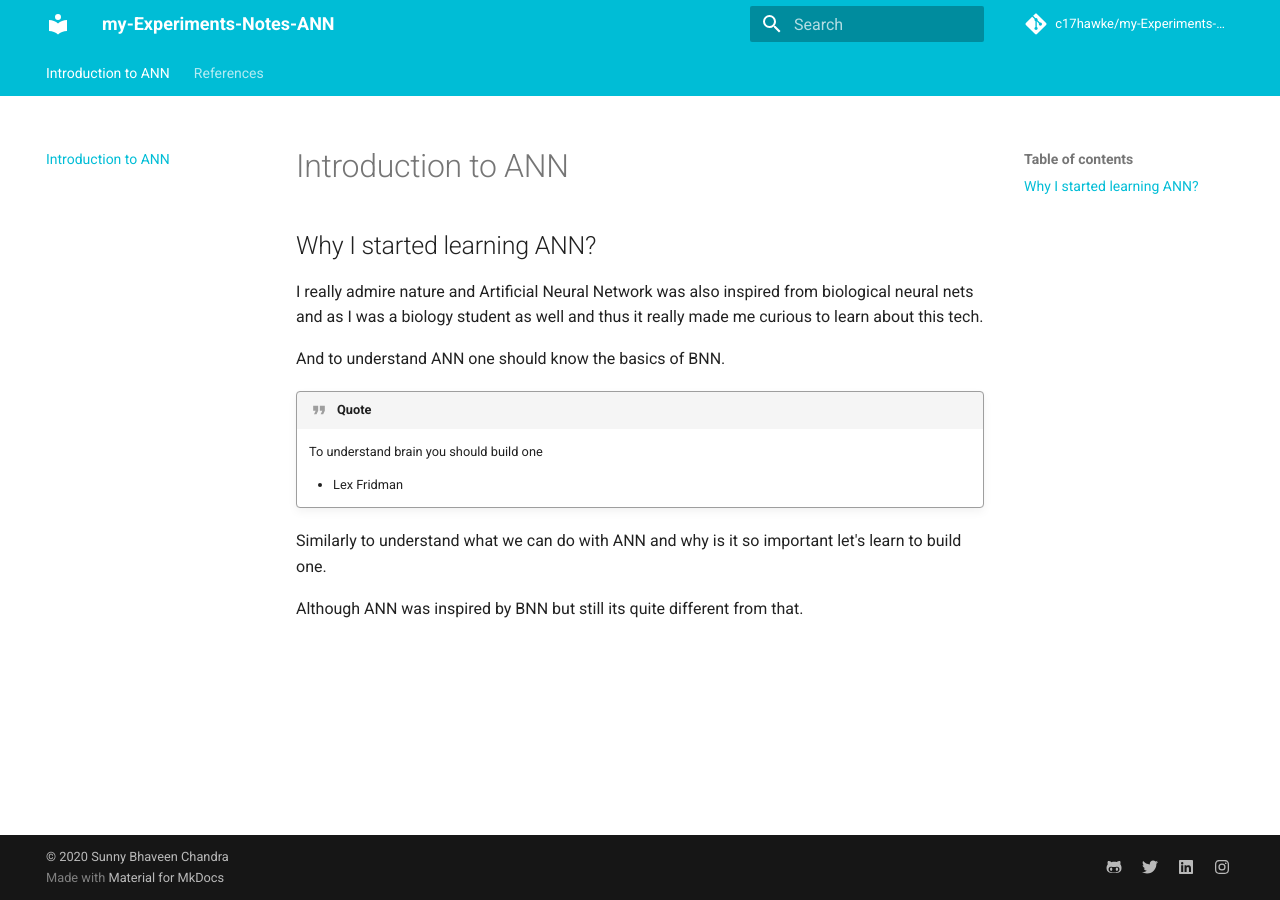
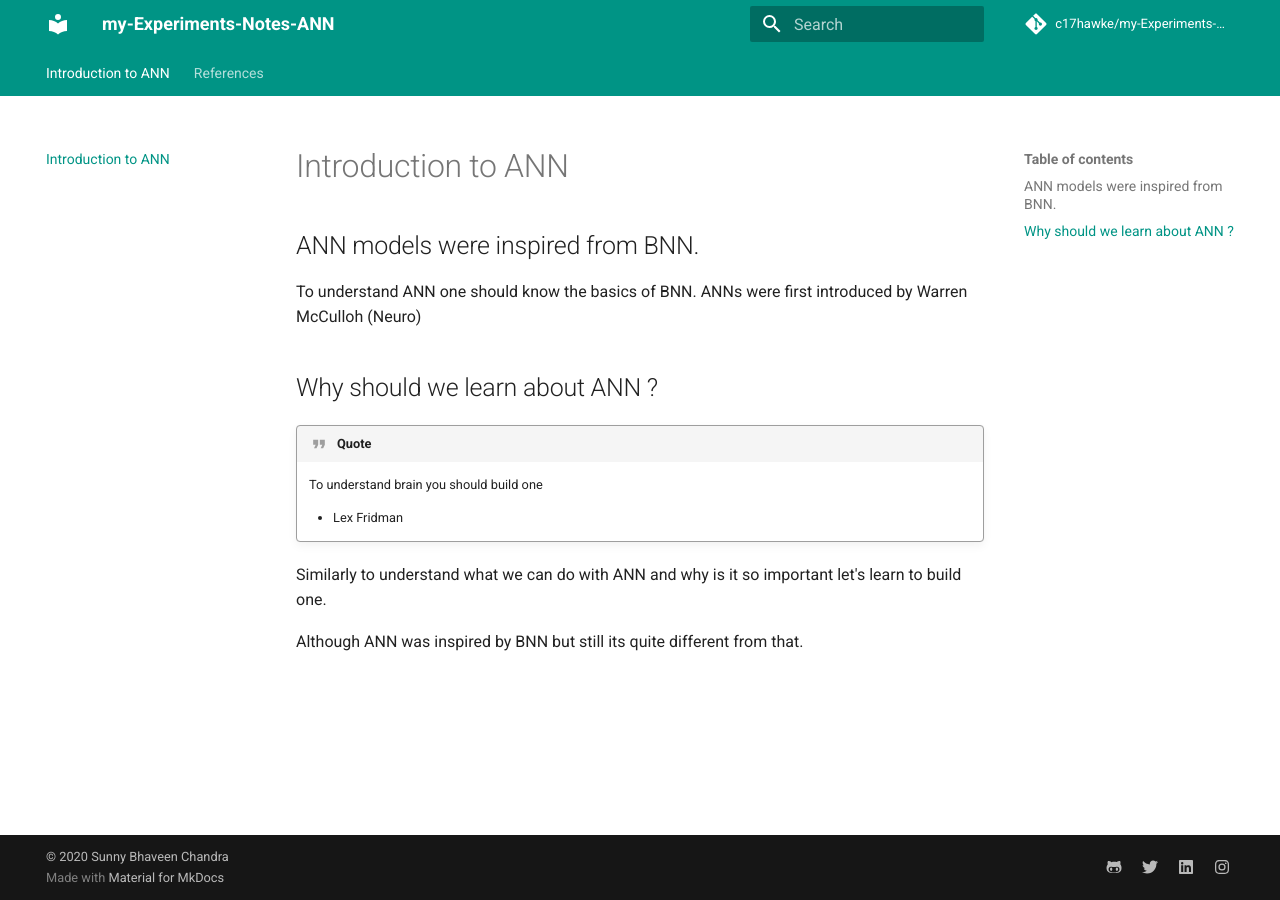
Before and after one commit to c17hawke/my-Experiments-Notes-ANN, an MkDocs documentation site: the page built from docs/index.md, in a window 1280 px wide. Built offline with MkDocs 1.6.1 and Material for MkDocs 9.7.7, drawn with Linux system fonts in a browser that asks for light colours; comment, search, counter and statistics services are not loaded.

Commit message:
index and yml update

```diff
--- a/docs/index.md
+++ b/docs/index.md
@@ -1,10 +1,11 @@
 # Introduction to ANN
 
-## Why I started learning ANN?
+## ANN models were inspired from BNN.
 
-I really admire nature and Artificial Neural Network was also inspired from biological neural nets and as I was a biology student as well and thus it really made me curious to learn about this tech.
+To understand ANN one should know the basics of BNN. ANNs were first introduced by Warren McCulloh (Neuro)
 
-And to understand ANN one should know the basics of BNN.
+
+## Why should we learn about ANN ?
 
 !!! quote
     To understand brain you should build one
--- a/mkdocs.yml
+++ b/mkdocs.yml
@@ -16,8 +16,8 @@ theme:
     - tabs
   language: en
   palette:
-    primary: cyan
-    accent: cyan
+    primary: teal
+    accent: teal
 
 extra:
   social:
```
